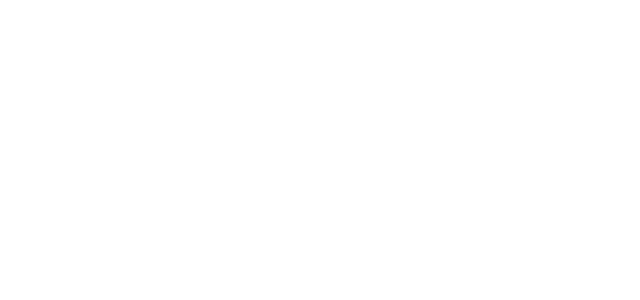
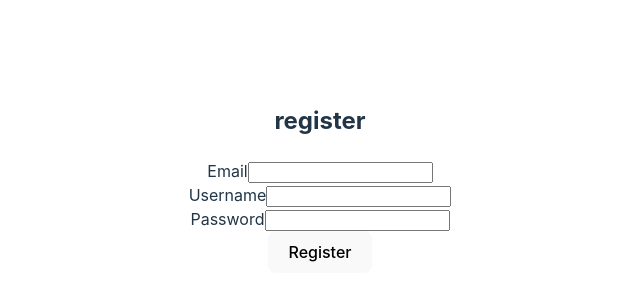
Before and after one commit to MohamedElmi10/ChattApp, a React (Vite) app: page /register in a window 1280 px wide. Before the commit this address had no page. Shown: the part 222-522 px from the top of the page, without its empty margins (320-960 px from the left). Built offline with nearby package versions, Linux system fonts and the light colour scheme; no server answers.

Commit message:
register part done

```diff
--- a/src/App.jsx
+++ b/src/App.jsx
@@ -1,5 +1,6 @@
 import { BrowserRouter as Router, Route, Routes } from 'react-router-dom'
 import Login from './Login'
+import Register from './Register'
 
 import './App.css'
 
@@ -11,7 +12,7 @@ function App() {
       <Router>
         <Routes>
           <Route path='/' element={<Login />} />
-          <Route path='/login' element={<Login />} />
+          <Route path='/register' element={<Register />} />
         </Routes>
       </Router>
     </>
--- a/src/Login.jsx
+++ b/src/Login.jsx
@@ -1,4 +1,4 @@
-import { useState } from "react"
+import { useState, useEffect } from "react"
 
 const Login = () => {
     const [username, SetUsername] = useState("")
@@ -12,23 +12,35 @@ const Login = () => {
         SetPassword(event.target.value)
 
     }
+    const handleSubmit = (event) => {
+        event.preventDefault();
+        console.log("Username:", username)
+        console.log("password:", password)
+    }
+    useEffect(() => {
+        fetch('https://chatify-api.up.railway.app/csrf', {
+            method: 'PATCH',
+        })
+            .then(res => res.json())
+            .then(data => console.log(data.csrfToken))
+    }, []);
     return (
         <>
-            <label htmlFor="UserName">Username:</label>
+            <label htmlFor="UserName">Username</label>
             <input
                 type="text"
                 id="UserName"
                 value={username}
                 onChange={handleUsernameChange} />
             <br />
-            <label htmlFor="PassWord">PassWord:</label>
+            <label htmlFor="PassWord">Password</label>
             <input
                 type="password"
                 id="PassWord"
                 value={password}
                 onChange={handlePasswordChange} />
             <br />
-            <button type="submit">Login</button>
+            <button type="submit" onClick={handleSubmit}>Login</button>
         </>
 
     )
--- /dev/null
+++ b/src/Register.jsx
@@ -0,0 +1,92 @@
+import { useState, useEffect } from "react"
+
+const Register = () => {
+    const [email, setEmail] = useState("");
+    const [username, setUsername] = useState("");
+    const [password, setPassword] = useState("");
+    const [csrfToken, setCsrfToken] = useState("");
+    const [error, setError] = useState("");
+    const [success, setSuccess] = useState("");
+    useEffect(() => {
+        fetch('https://chatify-api.up.railway.app/csrf', {
+            method: 'PATCH',
+        })
+            .then(res => res.json())
+            .then(data => {
+                setCsrfToken(data.csrfToken)
+                console.log("CSRF Token fetched:", data.csrfToken)
+            })
+            .catch((error) => {
+                console.error("Error Fetching CSRF token:", error)
+            })
+
+    }, []);
+    const handleSubmit = (event) => {
+        event.preventDefault();
+        fetch("https://chatify-api.up.railway.app/auth/register", {
+            method: "POST",
+            headers: {
+                "Content-Type": "application/json"
+            },
+            body: JSON.stringify({
+                email: email,
+                username: username,
+                password: password,
+                avatar: null, // TODO: ändra till URL för bild, typ: https://i.pravatar.cc/100?img=12
+                csrfToken: csrfToken
+            }),
+
+        })
+            .then(res => res.json())
+            .then(data => {
+
+                if (data.error) {
+                    setError(data.error)
+                    setSuccess("")
+                }
+                else {
+                    setSuccess("Registration successful")
+                    console.log("Registration successful", data)
+                }
+
+            })
+            .catch((error) => {
+                console.error("Error during registration:", error)
+            })
+
+    }
+    return (
+        <>
+            <form onSubmit={handleSubmit}>
+                <h2>register</h2>
+                <label htmlFor="email">Email</label>
+                <input
+                    type="email"
+                    id="email"
+                    onChange={(e) => setEmail(e.target.value)}
+                />
+                <br />
+                <label htmlFor="UserName">Username</label>
+                <input
+                    type="text"
+                    id="UserName"
+                    onChange={(e) => setUsername(e.target.value)}
+                />
+                <br />
+                <label htmlFor="PassWord">Password</label>
+                <input
+                    type="password"
+                    id="PassWord"
+                    onChange={(e) => setPassword(e.target.value)}
+                />
+                <br />
+                <button type="submit" >Register</button>
+            </form>
+            {error && <p style={{ color: "red" }}>{error}</p>}
+            {success && <p style={{ color: "Green" }}>{success}</p>}
+        </>
+
+    )
+
+}
+export default Register
```
